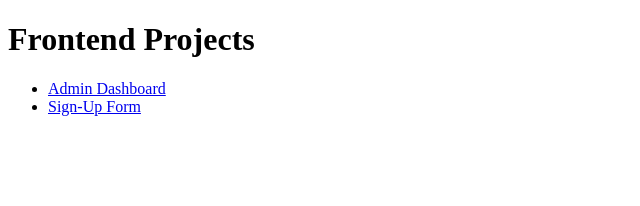
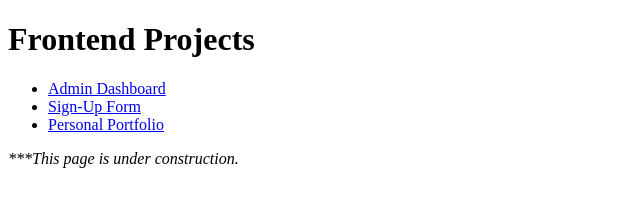
Before and after one commit to mwiafeansong/odin-projects, a plain HTML site: page index.html in a window 1280 px wide. Shown: the whole page, without its empty margins (0-640 px from the left). Drawn offline with Linux system fonts and the light colour scheme.

Commit message:
Publish portfolio project

```diff
--- a/index.html
+++ b/index.html
@@ -15,6 +15,11 @@
         <li>
             <a href="sign-up-form/index.html">Sign-Up Form</a>
         </li>
+        <li>
+            <a href="portfolio/index.html">Personal Portfolio</a>
+        </li>
     </ul>
+
+    <p><em>***This page is under construction.</em></p>
 </body>
 </html>
```
